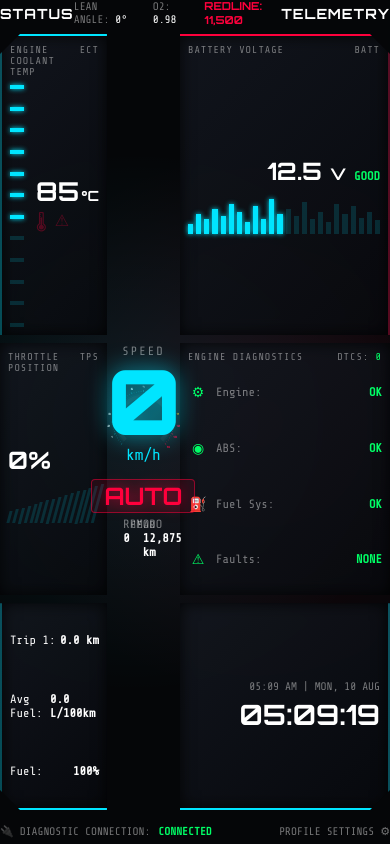
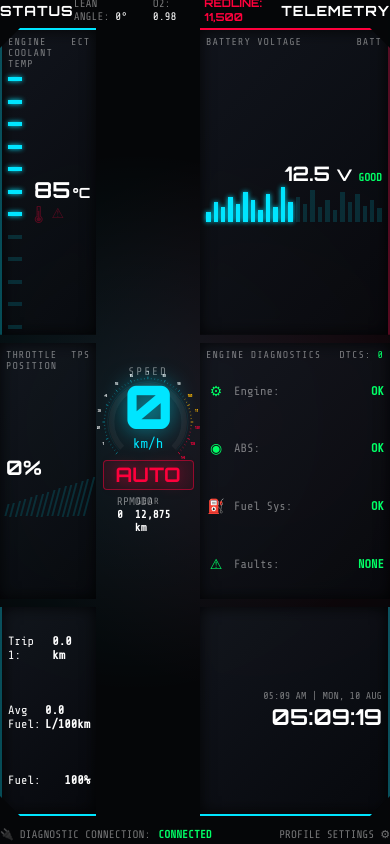
Before and after one commit to tunglor25/app_motor, a website: page www/crazy.html in a window 390 px wide. Drawn offline with nearby package versions, Linux system fonts and the light colour scheme.

Commit message:
style(ui): scale down layout components to fix overflowing on smaller phone screens

```diff
--- a/www/crazy.html
+++ b/www/crazy.html
@@ -37,7 +37,7 @@
 
   /* TOP / BOTTOM BARS */
   .top-bar, .bottom-bar {
-    display: flex; justify-content: space-between; align-items: center; height: 26px;
+    display: flex; justify-content: space-between; align-items: center; height: 20px;
   }
   .tb-group { display: flex; gap: 15px; align-items: center; font-size: 11px; color: var(--dim); }
   .tb-title { font-family: 'Orbitron', sans-serif; font-size: 14px; color: #fff; font-weight: bold; letter-spacing: 1px; }
@@ -54,13 +54,13 @@
 
   /* PANELS */
   .side-panel {
-    width: 250px; height: 100%; display: flex; flex-direction: column; gap: 8px; z-index: 5;
+    width: 230px; height: 100%; display: flex; flex-direction: column; gap: 8px; z-index: 5;
   }
   .hud-box {
     background: linear-gradient(135deg, rgba(20,24,32,0.85), rgba(8,10,14,0.85));
     backdrop-filter: blur(10px); -webkit-backdrop-filter: blur(10px);
     box-shadow: inset 0 0 15px rgba(0,0,0,0.8);
-    padding: 12px; position: relative; flex: 1; display: flex; flex-direction: column;
+    padding: 8px 10px; position: relative; flex: 1; display: flex; flex-direction: column; justify-content: center;
     border: none;
   }
 
@@ -80,12 +80,12 @@
   .ect-graph div.warn { background: var(--amber); box-shadow: 0 0 5px var(--amber); }
   .ect-graph div.alert { background: var(--red); box-shadow: 0 0 5px var(--red); }
   .ect-info { display: flex; flex-direction: column; justify-content: center; }
-  .ect-val { font-family: 'Orbitron', sans-serif; font-size: 26px; font-weight: 700; margin-bottom: 4px; }
-  .ect-icons { display: flex; gap: 8px; font-size: 16px; color: rgba(255,0,60,0.3); }
+  .ect-val { font-family: 'Orbitron', sans-serif; font-size: 22px; font-weight: 700; margin-bottom: 2px; }
+  .ect-icons { display: flex; gap: 8px; font-size: 14px; color: rgba(255,0,60,0.3); }
 
-  .tps-layout { display: flex; flex-direction: column; gap: 8px; flex: 1; justify-content: center; }
-  .tps-val { font-family: 'Orbitron', sans-serif; font-size: 24px; font-weight: 700; }
-  .tps-graph { display: flex; align-items: flex-end; gap: 3px; height: 40px; }
+  .tps-layout { display: flex; flex-direction: column; gap: 6px; flex: 1; justify-content: center; }
+  .tps-val { font-family: 'Orbitron', sans-serif; font-size: 20px; font-weight: 700; }
+  .tps-graph { display: flex; align-items: flex-end; gap: 3px; height: 30px; }
   .tps-graph div { flex: 1; background: rgba(0,229,255,0.15); transform: skewX(-15deg); }
   .tps-graph div.active { background: var(--cyan); box-shadow: 0 0 5px var(--cyan); }
 
@@ -94,10 +94,10 @@
   .trip-row span:last-child { font-weight: bold; color: #fff; }
 
   /* --- RIGHT PANEL --- */
-  .batt-layout { display: flex; flex-direction: column; gap: 8px; flex: 1; justify-content: center; }
-  .batt-val { font-family: 'Orbitron', sans-serif; font-size: 24px; font-weight: 700; text-align: right; display: flex; justify-content: flex-end; align-items: baseline; gap: 8px;}
-  .batt-status { font-size: 12px; font-family: 'Share Tech Mono'; color: var(--green); }
-  .batt-graph { display: flex; align-items: flex-end; gap: 3px; height: 40px; justify-content: center;}
+  .batt-layout { display: flex; flex-direction: column; gap: 6px; flex: 1; justify-content: center; }
+  .batt-val { font-family: 'Orbitron', sans-serif; font-size: 20px; font-weight: 700; text-align: right; display: flex; justify-content: flex-end; align-items: baseline; gap: 6px;}
+  .batt-status { font-size: 11px; font-family: 'Share Tech Mono'; color: var(--green); }
+  .batt-graph { display: flex; align-items: flex-end; gap: 3px; height: 30px; justify-content: center;}
   .batt-graph div { width: 8px; background: rgba(0,229,255,0.15); }
   .batt-graph div.active { background: var(--cyan); box-shadow: 0 0 5px var(--cyan); }
 
@@ -111,25 +111,25 @@
   @keyframes blink { 0%,100%{opacity:1;} 50%{opacity:0.3;} }
 
   .time-layout { display: flex; flex-direction: column; justify-content: center; align-items: flex-end; flex: 1; }
-  .time-date { font-size: 11px; color: var(--dim); margin-bottom: 4px; text-transform: uppercase; }
-  .time-clock { font-family: 'Orbitron', sans-serif; font-size: 28px; font-weight: 700; }
+  .time-date { font-size: 10px; color: var(--dim); margin-bottom: 2px; text-transform: uppercase; }
+  .time-clock { font-family: 'Orbitron', sans-serif; font-size: 22px; font-weight: 700; }
 
   /* --- CENTER GAUGE --- */
   .center-gauge {
-    position: relative; width: 440px; height: 440px; display: flex; justify-content: center; align-items: center; z-index: 10;
+    position: relative; width: 330px; height: 330px; display: flex; justify-content: center; align-items: center; z-index: 10;
   }
   .svg-gauge { width: 100%; height: 100%; position: absolute; top: 0; left: 0; overflow: visible;}
 
   .speed-container { display: flex; flex-direction: column; align-items: center; position: absolute; top: 45%; transform: translateY(-50%); }
-  .speed-lbl { font-size: 12px; color: var(--dim); letter-spacing: 2px; margin-bottom: -2px; }
-  .speed-val { font-family: 'Orbitron', sans-serif; font-size: 90px; font-weight: 900; line-height: 1; color: var(--cyan); text-shadow: 0 0 25px rgba(0,229,255,0.6); letter-spacing: -2px; }
-  .speed-unit { font-size: 16px; color: var(--cyan); margin-top: 0px; }
+  .speed-lbl { font-size: 11px; color: var(--dim); letter-spacing: 2px; margin-bottom: -2px; }
+  .speed-val { font-family: 'Orbitron', sans-serif; font-size: 80px; font-weight: 900; line-height: 1; color: var(--cyan); text-shadow: 0 0 25px rgba(0,229,255,0.6); letter-spacing: -2px; }
+  .speed-unit { font-size: 14px; color: var(--cyan); margin-top: 0px; }
 
   .gear-container { position: absolute; bottom: 20%; display: flex; flex-direction: column; align-items: center; }
-  .gear-val { font-family: 'Orbitron', sans-serif; font-size: 24px; font-weight: 700; color: var(--red); text-shadow: 0 0 15px rgba(255,0,60,0.6); line-height: 1; border: 1px solid rgba(255,0,60,0.5); padding: 4px 12px; border-radius: 4px; background: rgba(255,0,60,0.1); }
-  .gear-lbl { font-size: 10px; color: var(--dim); letter-spacing: 1px; margin-top: 6px; }
+  .gear-val { font-family: 'Orbitron', sans-serif; font-size: 20px; font-weight: 700; color: var(--red); text-shadow: 0 0 15px rgba(255,0,60,0.6); line-height: 1; border: 1px solid rgba(255,0,60,0.5); padding: 4px 12px; border-radius: 4px; background: rgba(255,0,60,0.1); }
+  .gear-lbl { font-size: 9px; color: var(--dim); letter-spacing: 1px; margin-top: 6px; }
 
-  .bottom-info { position: absolute; bottom: 12%; width: 55%; display: flex; justify-content: space-between; font-size: 12px; color: var(--dim); }
+  .bottom-info { position: absolute; bottom: 10%; width: 60%; display: flex; justify-content: space-between; font-size: 11px; color: var(--dim); }
   .bottom-info span { color: #fff; font-weight: bold;}
 
   /* Speed limit sign */
@@ -141,10 +141,10 @@
   .speed-limit-val { font-family: 'Orbitron', sans-serif; font-size: 20px; font-weight: 900; color: #000; }
 
   @media (max-width: 800px) {
-    .side-panel { width: 210px; }
-    .center-gauge { width: 360px; height: 360px; }
-    .speed-val { font-size: 90px; }
-    .hud-box { padding: 8px; }
+    .side-panel { width: 190px; }
+    .center-gauge { width: 280px; height: 280px; }
+    .speed-val { font-size: 60px; }
+    .hud-box { padding: 6px; }
   }
 
 </style>
```
